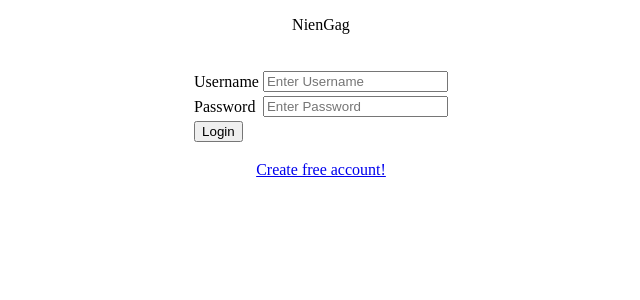
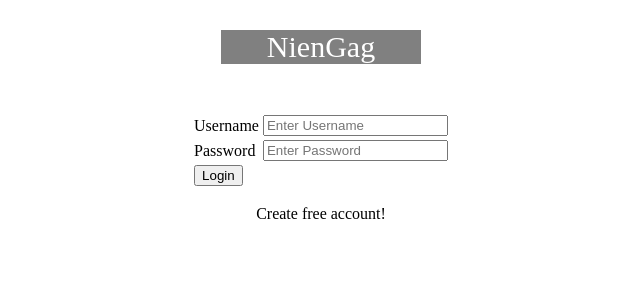
Before and after one commit to SlendaMan/Forum, a PHP site: page / in a window 1280 px wide. Shown: the top 300 px of the page, without its empty margins (319-959 px from the left). Run offline with PHP 8.4, Linux system fonts and the light colour scheme.

Commit message:
Add files via upload

```diff
--- a/stil.css
+++ b/stil.css
@@ -1,8 +1,4 @@
-<<<<<<< HEAD
-=======
 
-
->>>>>>> 0b7001dfac94f723b05b686509cdb28a56c9fa73
 .name{
 	position: absolute;
 	right:50px;
@@ -10,7 +6,7 @@
 	font-size:50px;
 }
 
-.
+
 
 .loggain{
 	width: 200px;
@@ -34,20 +30,20 @@ body{
 
 
 a:link{
-<<<<<<< HEAD
+
 	color:black;
-=======
-	color:white;
->>>>>>> 0b7001dfac94f723b05b686509cdb28a56c9fa73
+
+;
+
 	text-decoration: none;
 }
 
 a:visited{
-<<<<<<< HEAD
+
 	color:black;
-=======
-	color:white;
->>>>>>> 0b7001dfac94f723b05b686509cdb28a56c9fa73
+
+
+
 	text-decoration: none;
 
 }
@@ -90,7 +86,7 @@ a:active {
 
 .logout{
 	position: absolute;
-<<<<<<< HEAD
+
 
 	right:0px;
 	top:60px;
@@ -108,9 +104,3 @@ a:active {
     margin: 0;
     width: 30%;
 }
-=======
-	left:370px;
-	top:40px;
-	font-size: 10px;
-}
->>>>>>> 0b7001dfac94f723b05b686509cdb28a56c9fa73
```
Also changed, not shown: comment.php (+40 -8 lines), commentforum.php (added, +9 -0 lines), forum.php (+2 -14 lines).
